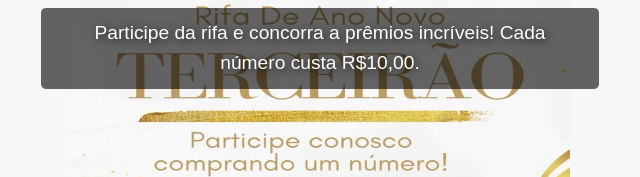
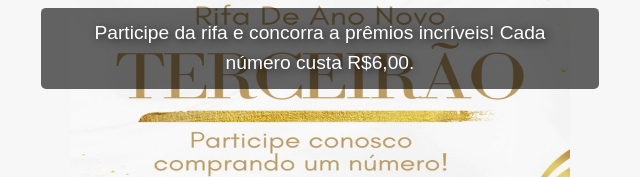
Before and after one commit to TheuzN064/terceiro, a plain HTML site: page index.html in a window 1280 px wide. Shown: the part 389-566 px from the top of the page, 320-960 px from the left. Drawn offline with Linux system fonts and the light colour scheme.

Commit message:
Update index.html

```diff
--- a/index.html
+++ b/index.html
@@ -11,7 +11,7 @@
         <div class="banner">
             <div class="banner-text">
                 <h1>Rifa de Ano Novo</h1>
-                <p>Participe da rifa e concorra a prêmios incríveis! Cada número custa R$10,00.</p>
+                <p>Participe da rifa e concorra a prêmios incríveis! Cada número custa R$6,00.</p>
             </div>
             <img src="images/RIFAAAA.jpg" alt="Rifa Ano Novo" class="banner-img">
         </div>
```
